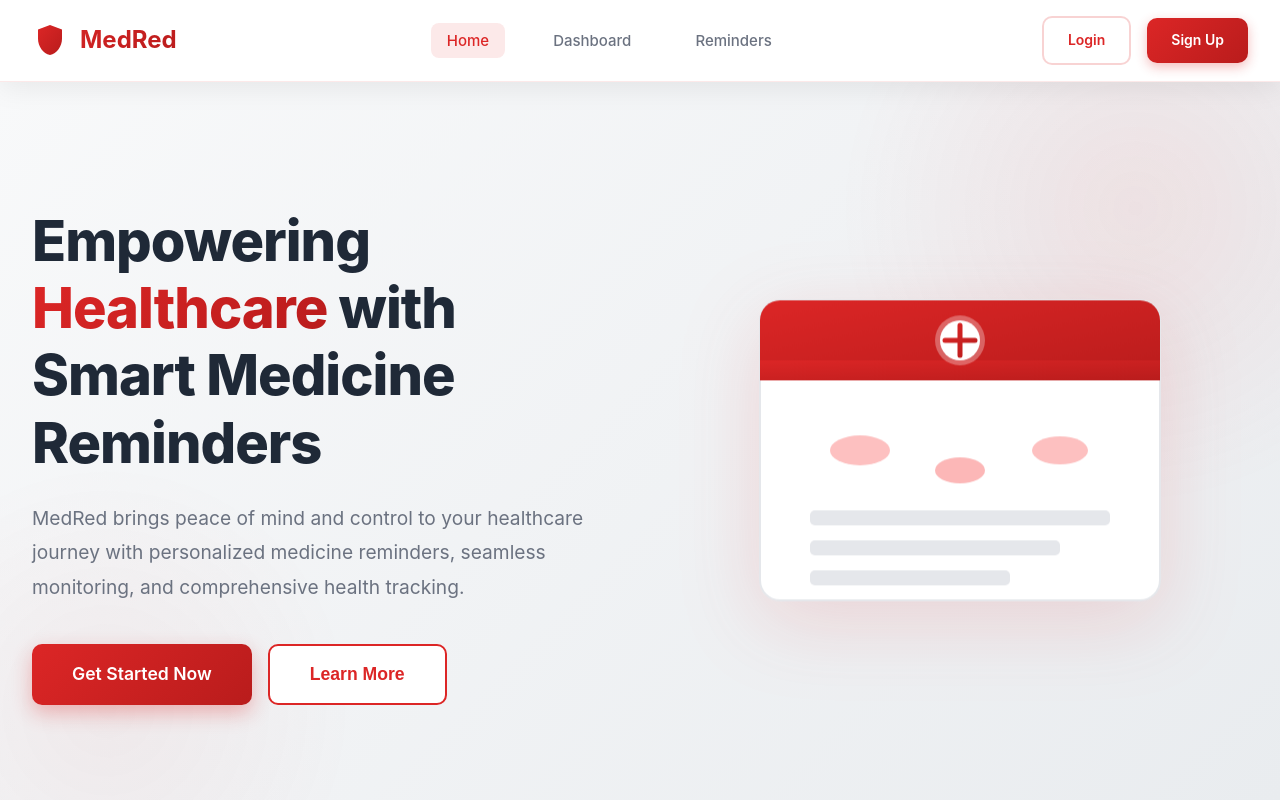
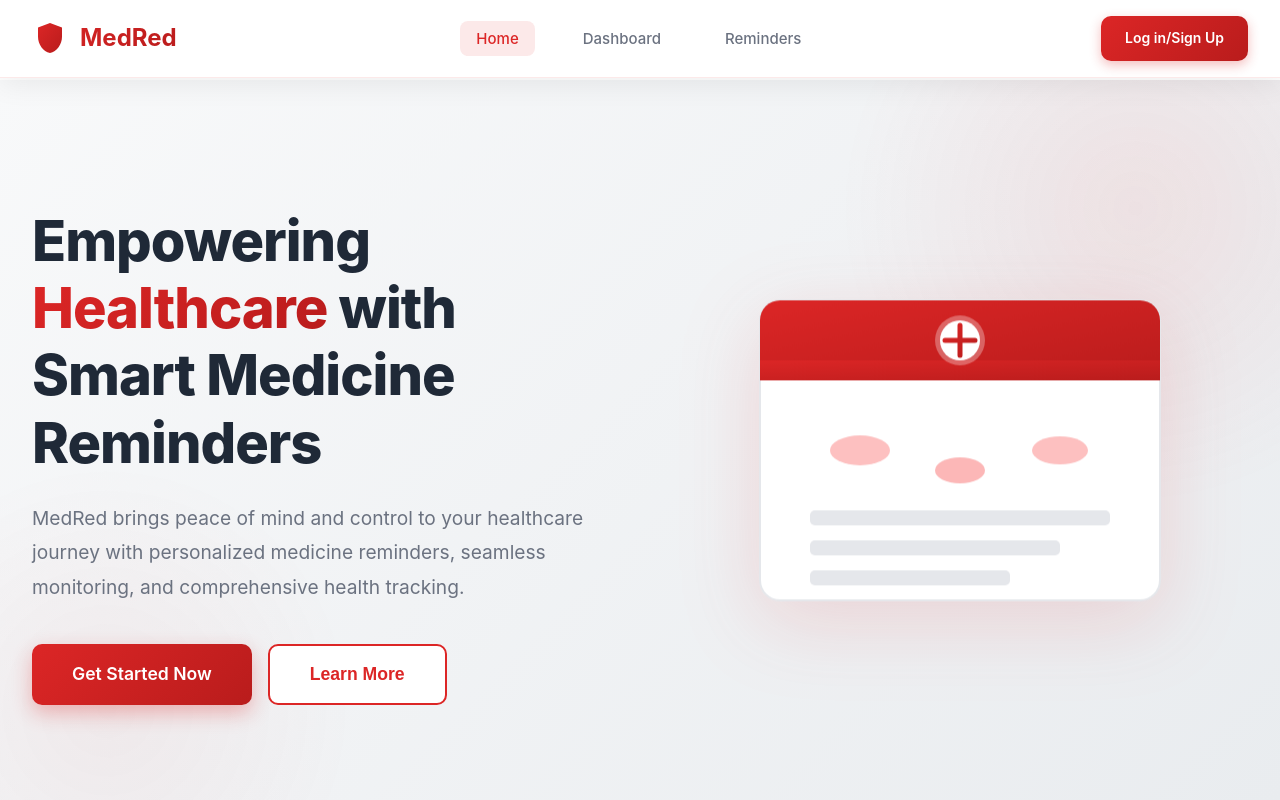
Before and after one commit to VEER1205/MedRed, a FastAPI app: page / in a window 1280 px wide. Shown: the top 800 px of the page. Run offline with FastAPI, Linux system fonts and the light colour scheme; parts of the project's set-up code (start-up, migrations or seed data) failed here and were passed over.

Commit message:
refactor: Update login and signup buttons for improved user experience

```diff
--- a/models/database.py
+++ b/models/database.py
@@ -11,7 +11,8 @@ def createConnection():
             user=settings.USER_NAME,
             password=settings.USER_PASSWORD,
             database=settings.DB_NAME,
-            port = 4000
+            port = 4000,
+            ssl_disabled=False
         )
         print("Connection to MySQL DB successful")
     except connector.Error as e:
--- a/templates/index.html
+++ b/templates/index.html
@@ -572,8 +572,7 @@
           </div>
           <a href="/api/logout" class="btn btn-login">Logout</a>
         {% else %}
-          <a class="btn btn-login" href="/login">Login</a>
-          <a class="btn btn-signup" href="/login">Sign Up</a>
+          <a class="btn btn-signup" href="/login">Log in/Sign Up</a>
         {% endif %}
       </div>
 
```
